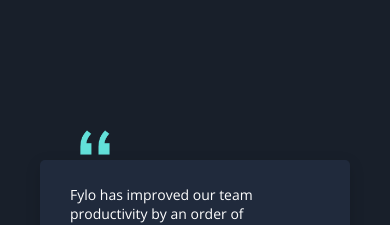
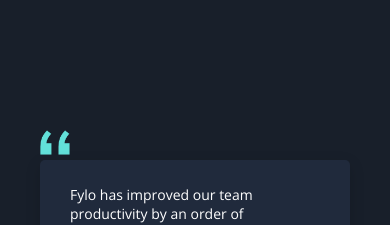
Before and after one commit to LucasLaino/frontend-mentor-fylo-lading-page, a React (Vite) app: page / in a window 390 px wide. Shown: the part 2290-2515 px from the top of the page. Built offline with nearby package versions, Linux system fonts and the light colour scheme.

Commit message:
refactor: Altera o max-width nas media queries do CommentsSection

```diff
--- a/src/components/CommentsSection/CommentsSection.module.css
+++ b/src/components/CommentsSection/CommentsSection.module.css
@@ -12,9 +12,10 @@
     justify-content: space-evenly;
 }
 
-@media (min-width: 360px) and (max-width: 430px) {
+@media (min-width: 360px) and (max-width: 440px) {
     .bgQuotes {
         width: 30px;
+        margin-left: 40px;
     }
 
     .commentsSection {
@@ -24,7 +25,7 @@
     }
 }
 
-@media (min-width: 525px) and (max-width: 820px) {
+@media (min-width: 525px) and (max-width: 900px) {
     .bgQuotes {
         width: 40px;
     }
@@ -36,7 +37,7 @@
     }
 }
 
-@media (min-width: 1100px) and (max-width: 1200px) {
+@media (min-width: 1000px) and (max-width: 1200px) {
     .commentsSection {
         gap: 20px;
         margin: 0 20px;
```
